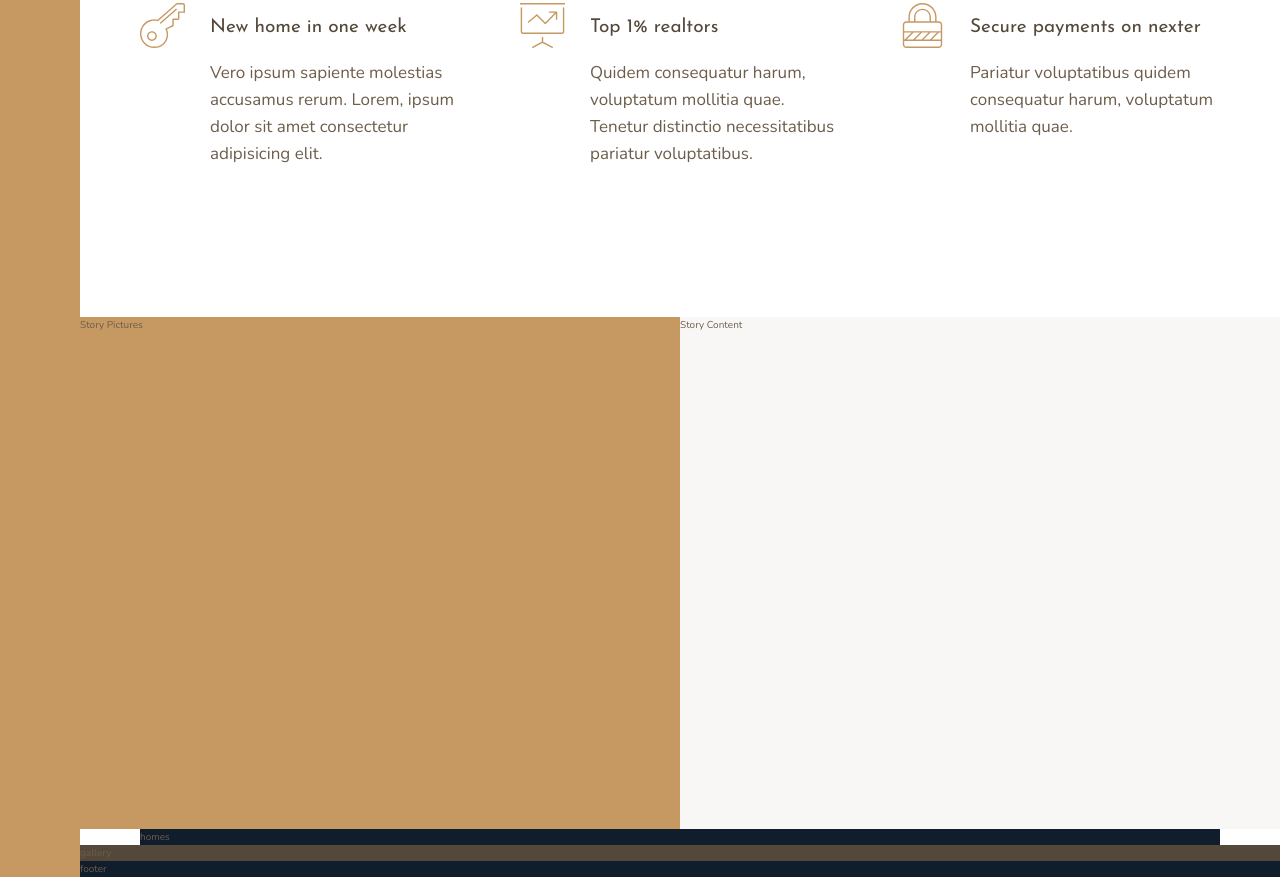
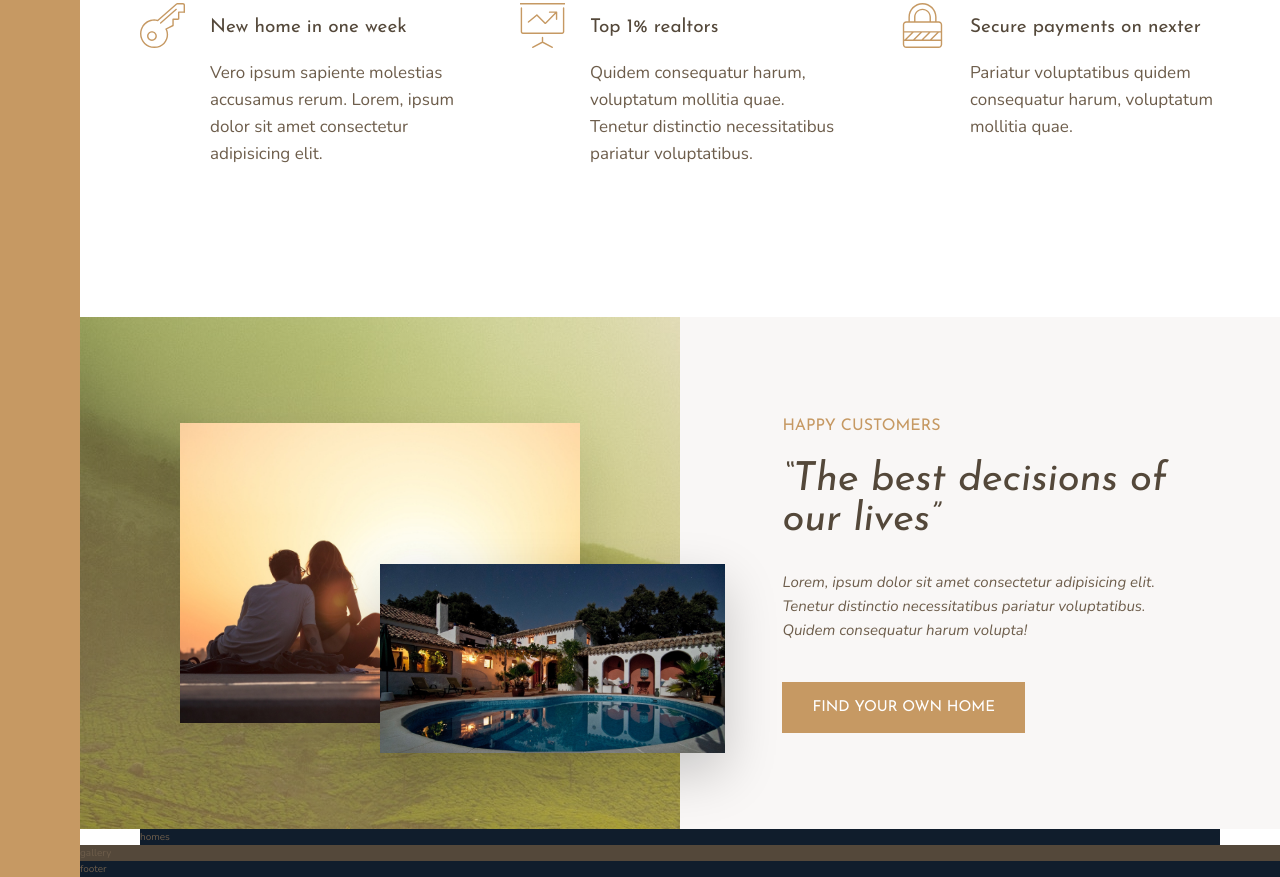
Before and after one commit to ayush-devshark/Nexter-project, a website: page index.html in a window 1280 px wide. Shown: the part 991-1868 px from the top of the page. Drawn offline with nearby package versions, Linux system fonts and the light colour scheme.

Commit message:
Adding story section

```diff
--- a/index.html
+++ b/index.html
@@ -93,8 +93,26 @@
             </div>
         </section>
 
-        <div class="story__pictures">Story Pictures</div>
-        <div class="story__content">Story Content</div>
+        <div class="story__pictures">
+            <img
+                src="img/story-1.jpeg"
+                alt="Couplw with new house"
+                class="story__img--1"
+            />
+            <img src="img/story-2.jpeg" alt="New house" class="story__img--2" />
+        </div>
+        <div class="story__content">
+            <h3 class="heading-3 mb-sm">Happy Customers</h3>
+            <h2 class="heading-2 heading-2--dark mb-md">
+                &ldquo;The best decisions of our lives&rdquo;
+            </h2>
+            <p class="story__text">
+                Lorem, ipsum dolor sit amet consectetur adipisicing elit.
+                Tenetur distinctio necessitatibus pariatur voluptatibus. Quidem
+                consequatur harum volupta!
+            </p>
+            <button class="btn">Find your own home</button>
+        </div>
 
         <section class="homes">homes</section>
 
--- a/sass/_story.scss
+++ b/sass/_story.scss
@@ -1,11 +1,47 @@
 .story {
     &__pictures {
         background-color: $color-primary;
+        background-image: linear-gradient(
+                rgba($color-primary, 0.3),
+                rgba($color-primary, 0.5)
+            ),
+            url(../img/back.jpg);
         grid-column: full-start/ col-end 4;
+
+        display: grid;
+        grid-template-rows: repeat(6, 1fr);
+        grid-template-columns: repeat(6, 1fr);
+        align-items: center;
+    }
+
+    &__img--1 {
+        width: 100%;
+        grid-row: 2 / 6;
+        grid-column: 2 /6;
+        box-shadow: 0 2rem 5rem rgba(0, 0, 0, 0.1);
+    }
+
+    &__img--2 {
+        width: 115%;
+        grid-row: 4 / 6;
+        grid-column: 4 / 7;
+        z-index: 20;
+        box-shadow: 0 2rem 5rem rgba(0, 0, 0, 0.2);
     }
 
     &__content {
         background-color: $color-grey-light-1;
         grid-column: col-start 5 / full-end;
+        padding: 6rem 8vw;
+        display: flex;
+        flex-direction: column;
+        justify-content: center;
+        align-items: flex-start;
+    }
+
+    &__text {
+        font-size: 1.5rem;
+        font-style: italic;
+        margin-bottom: 4rem;
     }
 }
--- a/sass/_typography.scss
+++ b/sass/_typography.scss
@@ -9,10 +9,22 @@
 
 .heading-2 {
     @extend %heading;
+    font-size: 4rem;
+    font-style: italic;
+    line-height: 1;
+    &--light {
+        color: $color-grey-light-1;
+    }
+    &--dark {
+        color: $color-grey-dark-1;
+    }
 }
 
 .heading-3 {
     @extend %heading;
+    font-size: 1.6rem;
+    color: $color-primary;
+    text-transform: uppercase;
 }
 
 .heading-4 {
@@ -26,3 +38,33 @@
         color: $color-grey-dark-1;
     }
 }
+
+.btn {
+    background-color: $color-primary;
+    color: #fff;
+    border: none;
+    border-radius: 0;
+    font-family: $font-display;
+    font-size: 1.5rem;
+    text-transform: uppercase;
+    padding: 1.8rem 3rem;
+    cursor: pointer;
+    transition: all 0.2s;
+
+    &:hover {
+        background-color: $color-primary-dark;
+    }
+}
+
+.mb-sm {
+    margin-bottom: 2rem;
+}
+.mb-md {
+    margin-bottom: 3rem;
+}
+.mb-lg {
+    margin-bottom: 4rem;
+}
+.mb-hg {
+    margin-bottom: 8rem;
+}
```
Also changed, not shown: css/style.css.
